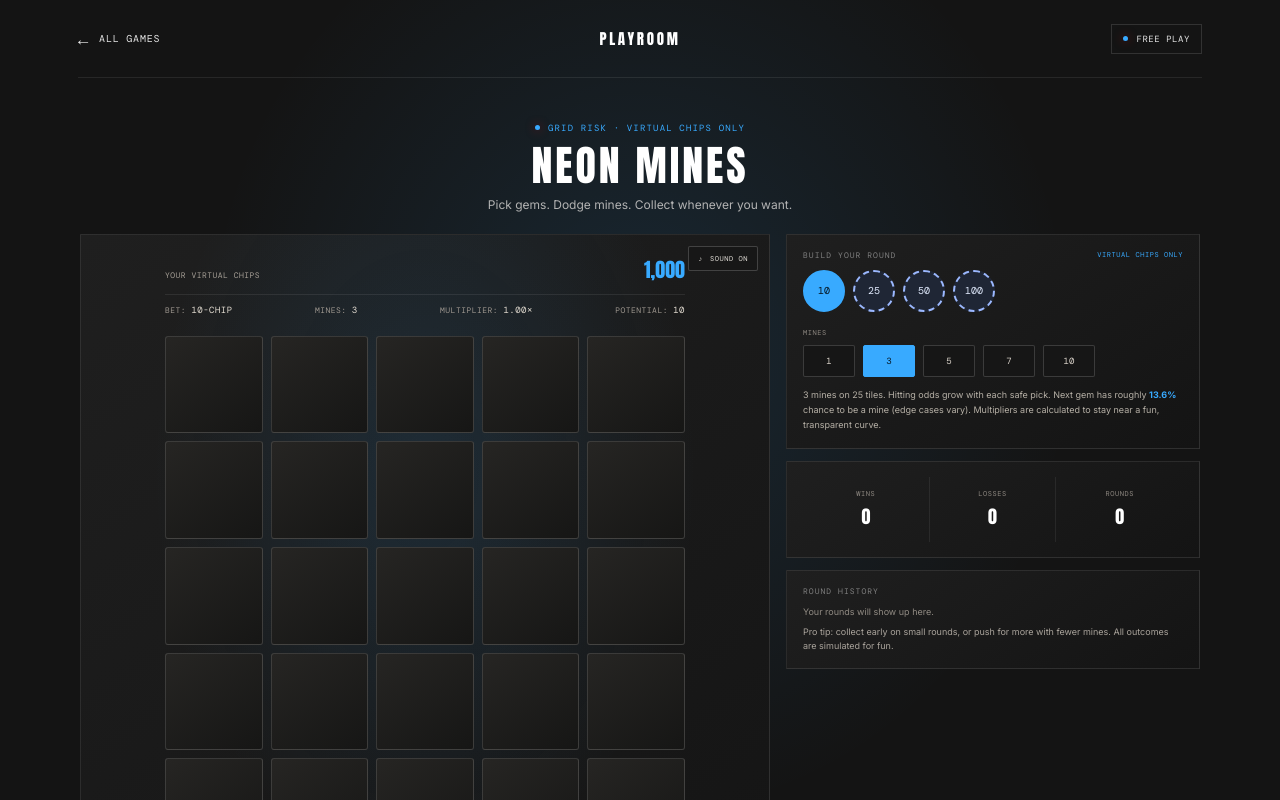
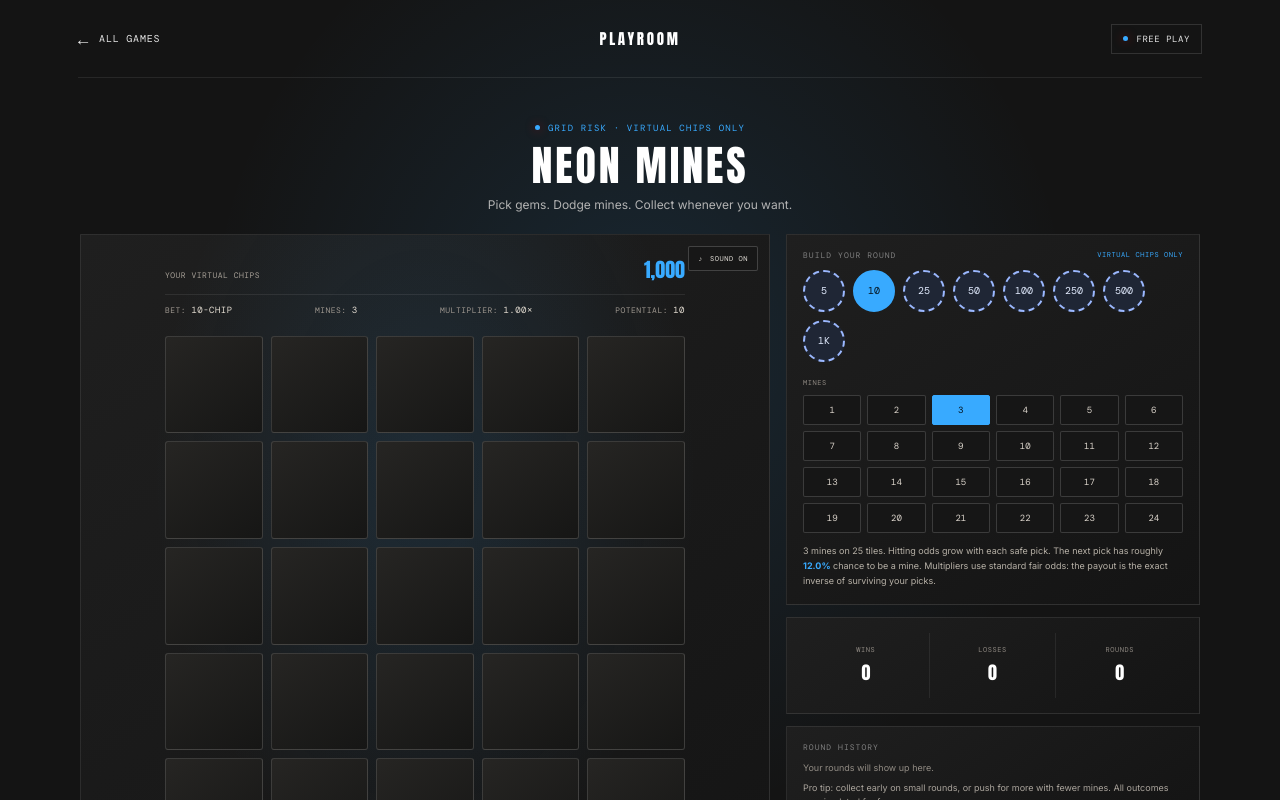
Before and after one commit to ReiiiCS/Gamba, a React (Vite) app: page / in a window 1280 px wide. Both pictures are taken after a click on the button 924 px from the left and 1464 px from the top of the page. Shown: the top 800 px of the page. Built offline with nearby package versions, Linux system fonts and the light colour scheme.

Commit message:
Updated the mines.
Added more mine option and fixed the multiplier in mines.

```diff
--- a/src/games/MinesGamePage/MinesGamePage.css
+++ b/src/games/MinesGamePage/MinesGamePage.css
@@ -302,14 +302,14 @@
 }
 
 .mines-setting-row {
-  display: flex;
-  flex-wrap: wrap;
-  gap: 8px;
+  display: grid;
+  grid-template-columns: repeat(6, minmax(0, 1fr));
+  gap: 6px;
 }
 
 .mines-mine-count {
-  min-width: 52px;
-  padding: 9px 12px;
+  min-width: 0;
+  padding: 8px 0;
   border: 1px solid #ffffff28;
   border-radius: 2px;
   color: #dcd5cc;
--- a/src/games/MinesGamePage/MinesGamePage.tsx
+++ b/src/games/MinesGamePage/MinesGamePage.tsx
@@ -1,9 +1,9 @@
 import { useEffect, useRef, useState } from "react";
+import { getMineHitChance, getMultiplier, GRID_SIZE, MAX_MINES } from "./engine/multiplier";
 import "./MinesGamePage.css";
 
-const mineChipValues = [10, 25, 50, 100];
-const mineCountOptions = [1, 3, 5, 7, 10] as const;
-const gridSize = 25;
+const mineChipValues = [5, 10, 25, 50, 100, 250, 500, 1000];
+const mineCountOptions = Array.from({ length: MAX_MINES }, (_, index) => index + 1);
 const startingBalance = 1000;
 const gameName = "NEON MINES";
 
@@ -32,23 +32,16 @@ function shuffle<T>(items: T[]): T[] {
 }
 
 function createMineLayout(mineCount: number): boolean[] {
-  const layout = Array.from({ length: gridSize }, (_, index) => index < mineCount);
+  const layout = Array.from({ length: GRID_SIZE }, (_, index) => index < mineCount);
   return shuffle(layout);
-}
-
-function getMultiplier(mineCount: number, revealedCount: number): number {
-  if (revealedCount <= 0) return 1;
-  let multiplier = 1;
-  for (let step = 0; step < revealedCount; step += 1) {
-    const safeTiles = gridSize - mineCount - step;
-    multiplier *= gridSize - step / safeTiles;
-  }
-  const adjusted = Math.pow(multiplier, 0.95);
-  return Math.max(1.01, Math.round(adjusted * 100) / 100);
 }
 
 function formatMultiplier(multiplier: number): string {
   return `${multiplier.toFixed(multiplier >= 10 ? 0 : multiplier >= 2 ? 2 : 2)}×`;
+}
+
+function formatChipValue(value: number): string {
+  return value >= 1000 ? `${value / 1000}K` : String(value);
 }
 
 function playTone(
@@ -82,7 +75,7 @@ export default function MinesGamePage({ onClose }: { onClose: () => void }) {
   const [mineCount, setMineCount] = useState<MineCount>(3);
   const [layout, setLayout] = useState<boolean[]>(() => createMineLayout(3));
   const [tileStates, setTileStates] = useState<TileState[]>(() =>
-    Array.from({ length: gridSize }, () => "hidden"),
+    Array.from({ length: GRID_SIZE }, () => "hidden"),
   );
   const [gameActive, setGameActive] = useState(false);
   const [gameOver, setGameOver] = useState(false);
@@ -142,11 +135,35 @@ export default function MinesGamePage({ onClose }: { onClose: () => void }) {
     });
   }
 
+  function recordRound(round: Omit<GameHistory, "id">) {
+    const id = nextHistoryId.current;
+    nextHistoryId.current += 1;
+    setHistory((current) => [{ id, ...round }, ...current]);
+  }
+
+  function settleWin(atRevealed: number) {
+    const finalMultiplier = getMultiplier(mineCount, atRevealed);
+    const payout = Math.floor(bet * finalMultiplier);
+    setBalance((current) => current + payout);
+    setGameActive(false);
+    setGameOver(true);
+    playCollect();
+    recordRound({
+      bet,
+      mines: mineCount,
+      revealed: atRevealed,
+      multiplier: finalMultiplier,
+      payout,
+      net: payout - bet,
+      result: "win",
+    });
+  }
+
   function startGame() {
     if (!canStart) return;
     const newLayout = createMineLayout(mineCount);
     setLayout(newLayout);
-    setTileStates(Array.from({ length: gridSize }, () => "hidden"));
+    setTileStates(Array.from({ length: GRID_SIZE }, () => "hidden"));
     setBalance((current) => current - bet);
     setGameActive(true);
     setGameOver(false);
@@ -165,11 +182,7 @@ export default function MinesGamePage({ onClose }: { onClose: () => void }) {
       setGameActive(false);
       setGameOver(true);
       playMine();
-
-      const id = nextHistoryId.current;
-      nextHistoryId.current += 1;
-      const record: GameHistory = {
-        id,
+      recordRound({
         bet,
         mines: mineCount,
         revealed: revealedCount,
@@ -177,8 +190,7 @@ export default function MinesGamePage({ onClose }: { onClose: () => void }) {
         payout: 0,
         net: -bet,
         result: "loss",
-      };
-      setHistory((current) => [record, ...current]);
+      });
       return;
     }
 
@@ -188,40 +200,26 @@ export default function MinesGamePage({ onClose }: { onClose: () => void }) {
     const nextRevealed = revealedCount + 1;
     setTileStates(nextStates);
     setRevealedCount(nextRevealed);
-    playReveal();
+
+    if (nextRevealed === GRID_SIZE - mineCount) {
+      settleWin(nextRevealed);
+    } else {
+      playReveal();
+    }
   }
 
   function collect() {
     if (!gameActive || gameOver || revealedCount === 0) return;
-    const payout = potentialPayout;
-    const net = payout - bet;
-    setBalance((current) => current + payout);
-    setGameActive(false);
-    setGameOver(true);
-    playCollect();
-
-    const id = nextHistoryId.current;
-    nextHistoryId.current += 1;
-    const record: GameHistory = {
-      id,
-      bet,
-      mines: mineCount,
-      revealed: revealedCount,
-      multiplier,
-      payout,
-      net,
-      result: "win",
-    };
-    setHistory((current) => [record, ...current]);
+    settleWin(revealedCount);
   }
 
-  function resetBoard() {
+  function resetBoard(nextMineCount = mineCount) {
     if (gameActive && !gameOver) return;
-    setTileStates(Array.from({ length: gridSize }, () => "hidden"));
+    setTileStates(Array.from({ length: GRID_SIZE }, () => "hidden"));
     setGameActive(false);
     setGameOver(false);
     setRevealedCount(0);
-    setLayout(createMineLayout(mineCount));
+    setLayout(createMineLayout(nextMineCount));
   }
 
   function changeBet(value: number) {
@@ -232,8 +230,7 @@ export default function MinesGamePage({ onClose }: { onClose: () => void }) {
   function changeMineCount(value: MineCount) {
     if (gameActive) return;
     setMineCount(value);
-    setLayout(createMineLayout(value));
-    resetBoard();
+    resetBoard(value);
   }
 
   function resetBalance() {
@@ -244,8 +241,7 @@ export default function MinesGamePage({ onClose }: { onClose: () => void }) {
   }
 
   const showResetBalance = balance < bet && !gameActive;
-  const safeTilesLeft = gridSize - mineCount - revealedCount;
-  const hitChance = safeTilesLeft > 0 ? (mineCount / safeTilesLeft) * 100 : 0;
+  const hitChance = getMineHitChance(mineCount, revealedCount);
 
   function statusText() {
     if (!gameActive && !gameOver) {
@@ -367,7 +363,7 @@ export default function MinesGamePage({ onClose }: { onClose: () => void }) {
               )}
               <button
                 className="open-button mines-action-button"
-                onClick={resetBoard}
+                onClick={() => resetBoard()}
                 disabled={gameActive && !gameOver}
                 type="button"
               >
@@ -399,11 +395,12 @@ export default function MinesGamePage({ onClose }: { onClose: () => void }) {
                     className={`mines-chip ${bet === value ? "is-selected" : ""}`}
                     key={value}
                     onClick={() => changeBet(value)}
+                    aria-label={`${value} chips`}
                     aria-pressed={bet === value}
                     disabled={gameActive}
                     type="button"
                   >
-                    {value}
+                    {formatChipValue(value)}
                   </button>
                 ))}
               </div>
@@ -427,9 +424,10 @@ export default function MinesGamePage({ onClose }: { onClose: () => void }) {
               </div>
 
               <p className="mines-math">
-                {mineCount} mines on {gridSize} tiles. Hitting odds grow with each safe pick. Next
-                gem has roughly <strong>{hitChance.toFixed(1)}%</strong> chance to be a mine (edge
-                cases vary). Multipliers are calculated to stay near a fun, transparent curve.
+                {mineCount} mine{mineCount === 1 ? "" : "s"} on {GRID_SIZE} tiles. Hitting odds grow
+                with each safe pick. The next pick has roughly{" "}
+                <strong>{hitChance.toFixed(1)}%</strong> chance to be a mine. Multipliers use
+                standard fair odds: the payout is the exact inverse of surviving your picks.
               </p>
             </section>
 
--- /dev/null
+++ b/src/games/MinesGamePage/engine/multiplier.ts
@@ -0,0 +1,38 @@
+export const GRID_SIZE = 25;
+export const MAX_MINES = GRID_SIZE - 1;
+
+/**
+ * Fair-odds multiplier for a mines round.
+ *
+ * After `revealedCount` safe picks with `mineCount` mines on the grid, the
+ * probability of surviving every pick is the product of the chances of picking
+ * a safe tile at each step. The multiplier is the inverse of that probability:
+ *
+ *   product over step = 0..revealedCount-1 of (GRID_SIZE - step) / (GRID_SIZE - mineCount - step)
+ *
+ * That is the same as C(GRID_SIZE, revealedCount) / C(GRID_SIZE - mineCount, revealedCount),
+ * so the game returns exactly the fair payout with no hidden house edge.
+ */
+export function getMultiplier(mineCount: number, revealedCount: number): number {
+  if (revealedCount <= 0) return 1;
+
+  const maxSafePicks = GRID_SIZE - mineCount;
+  const picks = Math.min(revealedCount, maxSafePicks);
+  let multiplier = 1;
+
+  for (let step = 0; step < picks; step += 1) {
+    const remainingTiles = GRID_SIZE - step;
+    const remainingSafeTiles = GRID_SIZE - mineCount - step;
+    if (remainingSafeTiles <= 0) break;
+    multiplier *= remainingTiles / remainingSafeTiles;
+  }
+
+  return Math.max(1.01, Math.round(multiplier * 100) / 100);
+}
+
+/** Percentage chance that the next hidden tile contains a mine. */
+export function getMineHitChance(mineCount: number, revealedCount: number): number {
+  const remainingTiles = GRID_SIZE - revealedCount;
+  if (remainingTiles <= 0) return 0;
+  return (mineCount / remainingTiles) * 100;
+}
```
Also changed, not shown: 2 other files (tests, documents, lock files or other folders).
